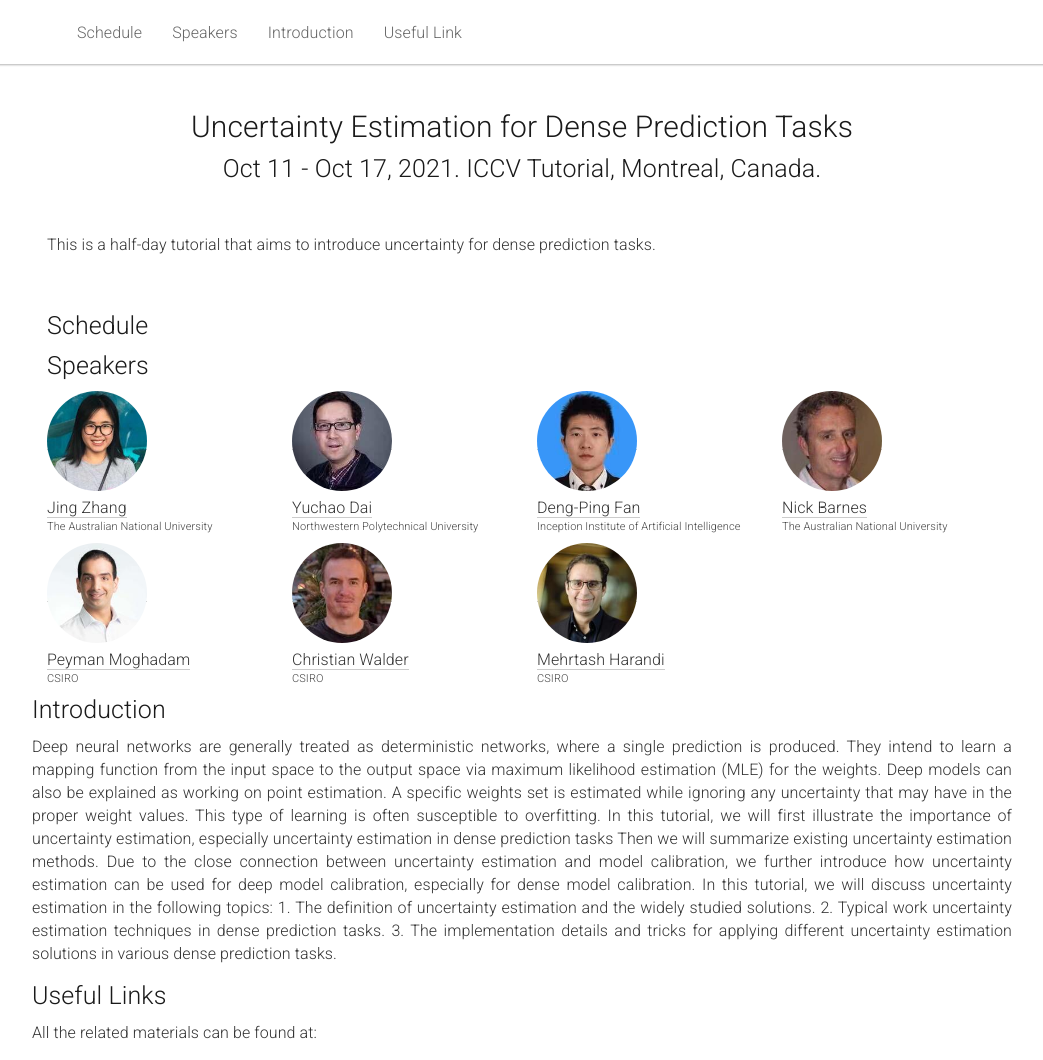
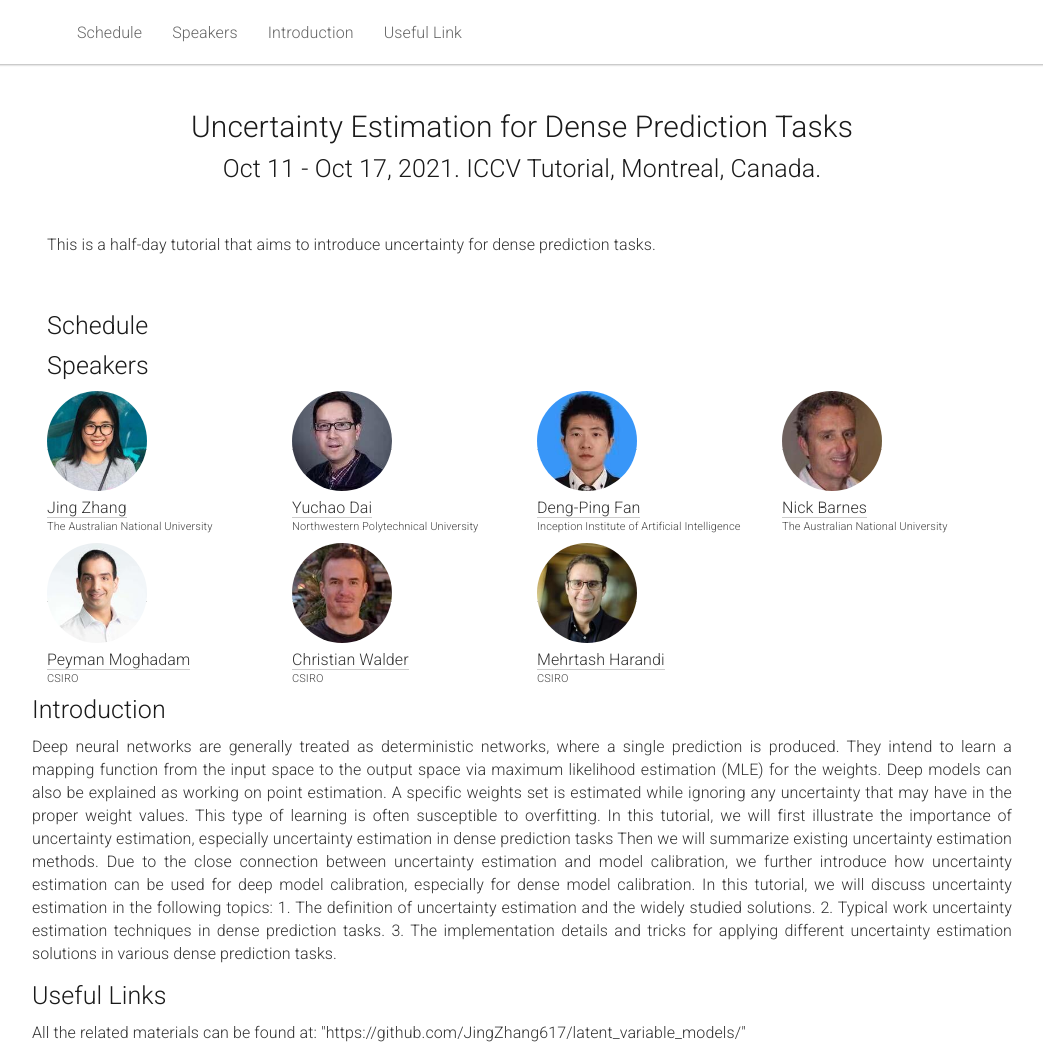
Before and after one commit to JingZhang617/uncertaintyestimation_iccv21.github.io, a Jekyll site: the page built from _pages/home.md, in a window 1280 px wide and 1060 px high. Shown: the whole window, without its empty margins (118-1161 px from the left). Built offline with Jekyll 4.4.1, drawn with Linux system fonts in a browser that asks for light colours; part of the change alters nothing that is shown.

Commit message:
Update home.md

```diff
--- a/_pages/home.md
+++ b/_pages/home.md
@@ -131,7 +131,7 @@ In this tutorial, we will discuss uncertainty estimation in the following topics
 <div class="row" id="links">
     <div class="col-xs-12">
         <h2>Useful Links</h2>
-        <p>All the related materials can be found at: <a href="https://github.com/JingZhang617/latent_variable_models/"></a>
+        <p>All the related materials can be found at: "https://github.com/JingZhang617/latent_variable_models/"
         </p>
     </div>
 </div>
```
